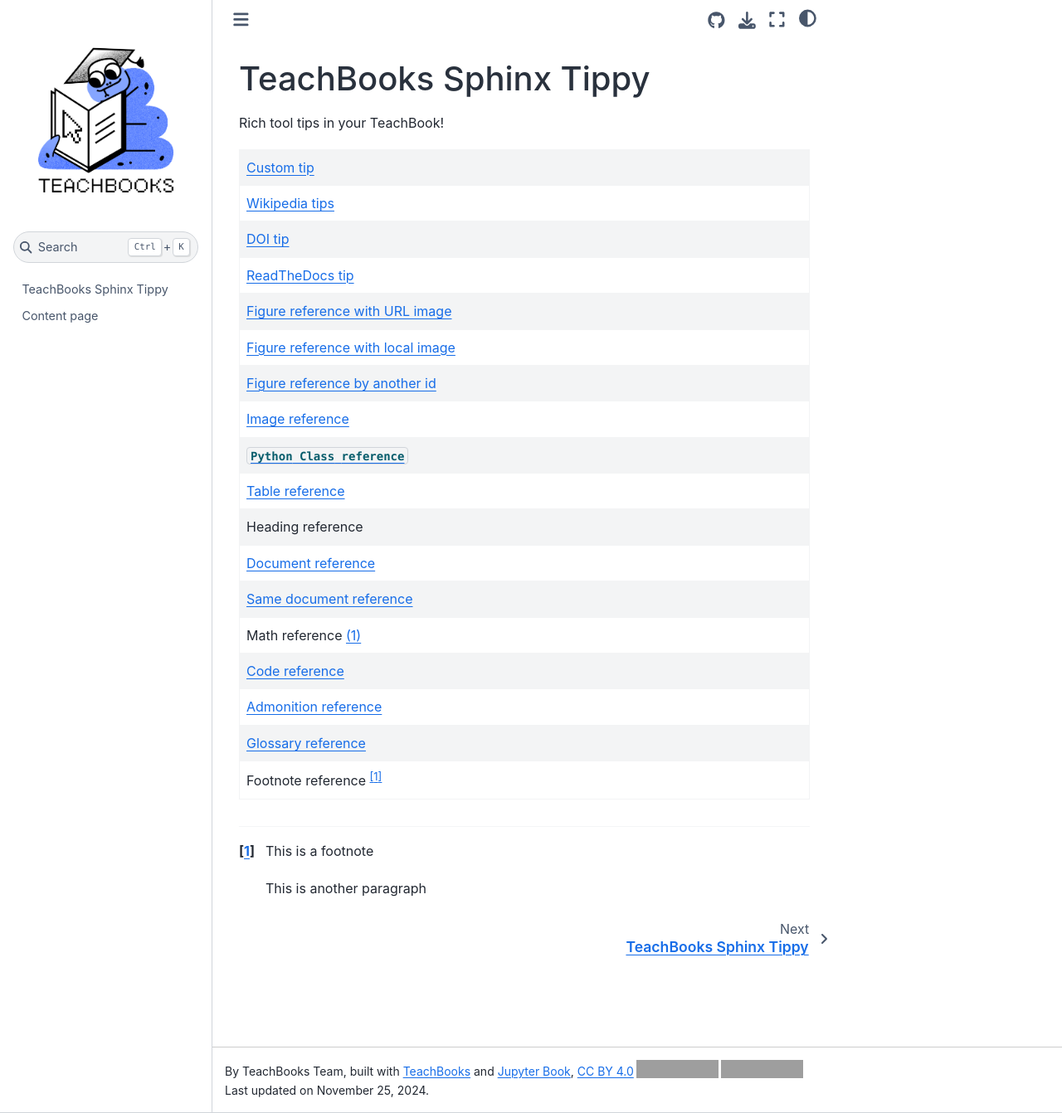
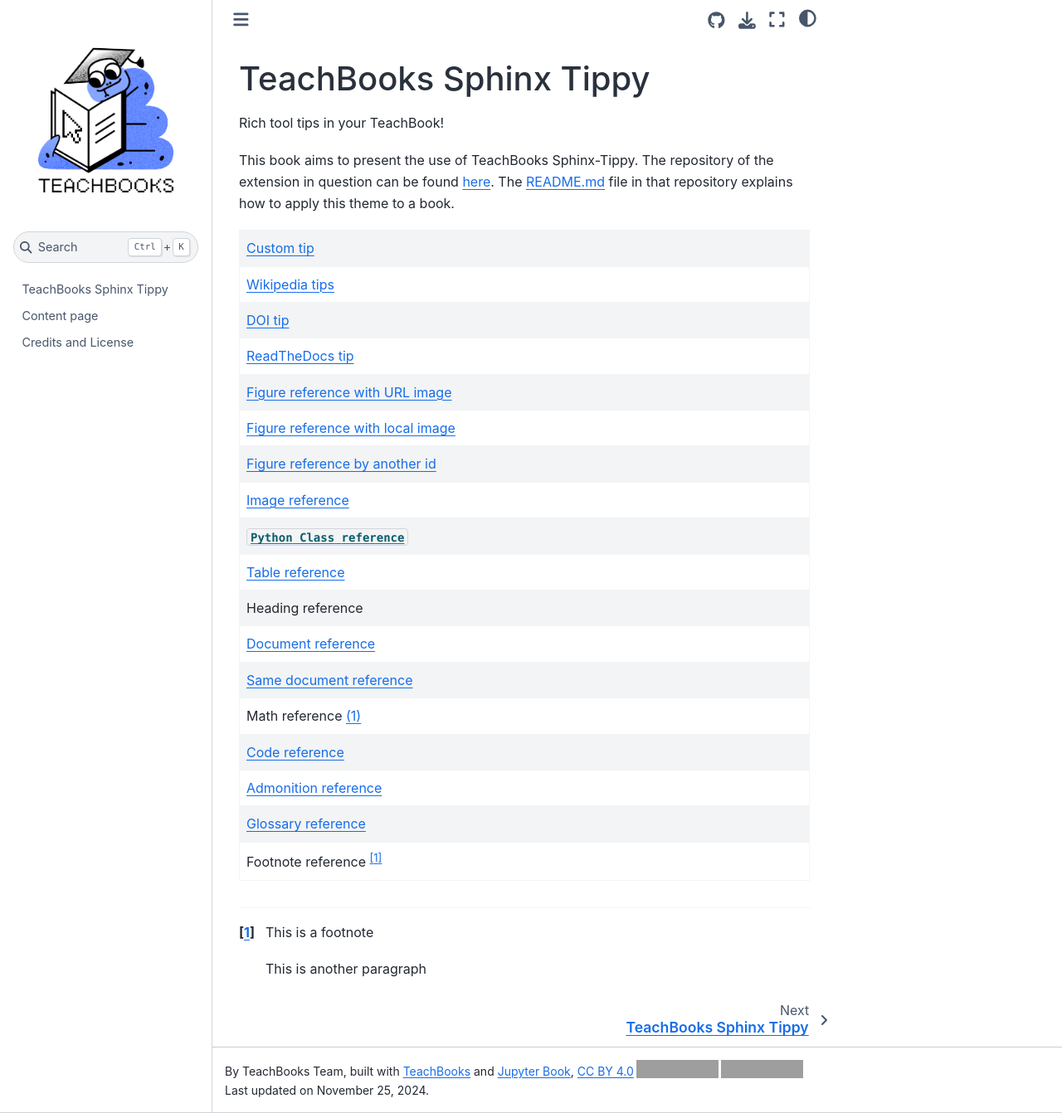
Before and after one commit to TeachBooks/TeachBooks-sphinx-tippy-Example, a Jupyter Book: the page built from book/index.md, in a window 1280 px wide and 1342 px high. Shown: the whole window at 83% size. Built offline with Jupyter Book 1.0.4 settings and Sphinx 7.4.7 and the Sphinx Book theme 1.1.4, drawn with Linux system fonts in a browser that asks for light colours; grey boxes are pictures that could not be loaded.

Commit message:
added more stuff

```diff
--- a/book/_toc.yml
+++ b/book/_toc.yml
@@ -4,3 +4,4 @@ root: index.md
 chapters:
 - file: index2.md
 - file: folder/other.md
+- file: credits.md
--- a/book/index.md
+++ b/book/index.md
@@ -1,6 +1,9 @@
 # TeachBooks Sphinx Tippy
 
 Rich tool tips in your TeachBook!
+
+
+This book aims to present the use of TeachBooks Sphinx-Tippy. The repository of the extension in question can be found [here](https://github.com/TeachBooks/teachbooks-sphinx-tippy). The README.md file in that repository explains how to apply this theme to a book.
 
 :::{list-table}
 
```
